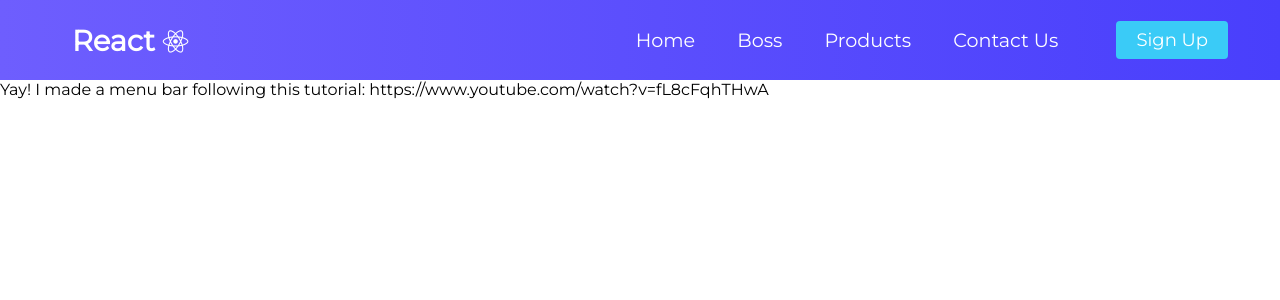
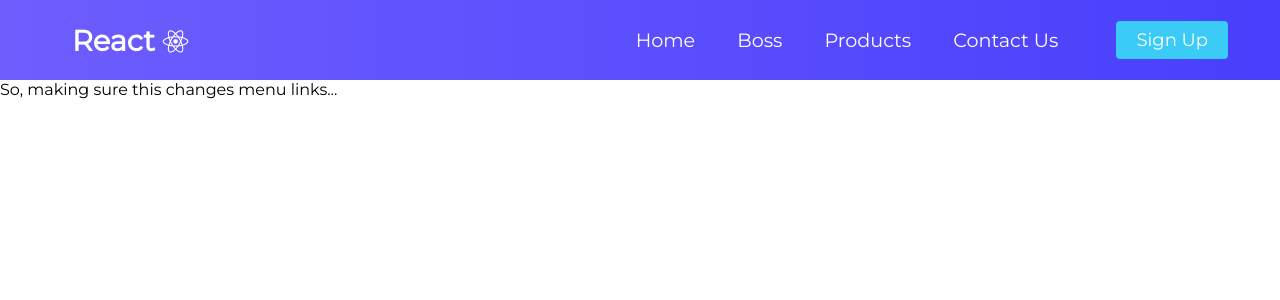
Before and after one commit to MonkeySki/menu-links, a React (Create React App) app: page / in a window 1280 px wide. Shown: the top 300 px of the page. Built offline with nearby package versions, Linux system fonts and the light colour scheme; the HTML template or start-up script is replaced by a standard one.

Commit message:
Hopefully this commits to menu-links

```diff
--- a/src/App.js
+++ b/src/App.js
@@ -6,7 +6,7 @@ function App() {
   return (
     <div className="App">
         <Navbar />
-        Yay! I made a menu bar following this tutorial: https://www.youtube.com/watch?v=fL8cFqhTHwA
+        So, making sure this changes menu links...
       </div>
 
   );
```
Also changed, not shown: src/Pages/Boss.css (added), src/Pages/Boss.js (renamed from src/components/Pages/Boss.js).
